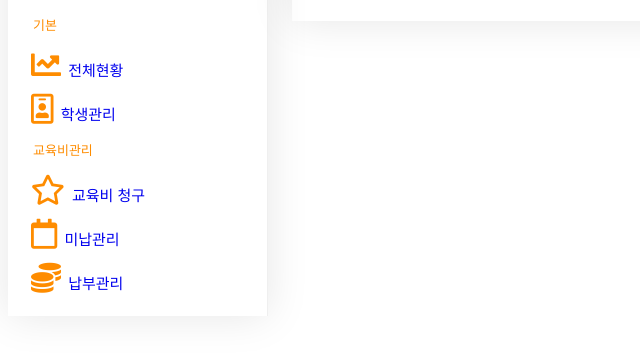
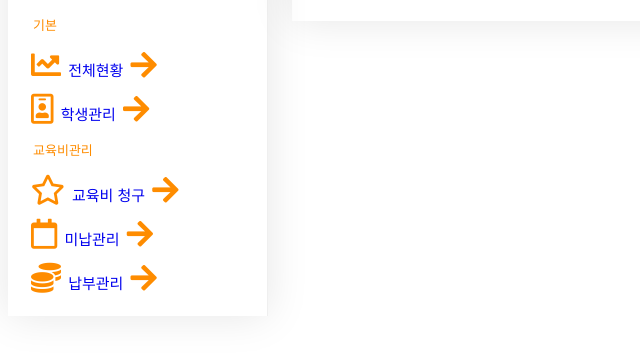
Before and after one commit to lowfitoa/works, a plain HTML site: page 1.html in a window 1280 px wide. Shown: the part 146-500 px from the top of the page, without its empty margins (0-640 px from the left). Drawn offline with Linux system fonts and the light colour scheme.

Commit message:
진짜집가기전

```diff
--- a/1.css
+++ b/1.css
@@ -55,6 +55,8 @@ a > li > span {
   text-align: right;
 }
 
+
+
 a {
   text-decoration: none;
 }
--- a/1.html
+++ b/1.html
@@ -25,6 +25,7 @@
   <li class="sub-menu">
     <i class="fas fa-chart-line"></i>
     <span class="lili">전체현황</span>
+    <i class="fas fa-arrow-right"></i>
   </li>
     </a>
 
@@ -32,6 +33,7 @@
   <li class="sub-menu">
     <i class="far fa-id-badge"></i>
     <span class="lili">학생관리</span>
+    <i class="fas fa-arrow-right"></i>
   </li>
     </a>
 
@@ -41,6 +43,7 @@
   <li class="sub-menu">
     <i class="far fa-star"></i>
     <span class="lili">교육비 청구</span>
+    <i class="fas fa-arrow-right"></i>
   </li>
     </a>
 
@@ -48,6 +51,7 @@
   <li class="sub-menu">
     <i class="far fa-calendar"></i>
     <span class="lili">미납관리</span>
+    <i class="fas fa-arrow-right"></i>
   </li>
     </a>
 
@@ -55,6 +59,7 @@
   <li class="sub-menu">
     <i class="fas fa-coins"></i>
     <span class="lili">납부관리</span>
+    <i class="fas fa-arrow-right"></i>
   </li>
     </a>
 
```
